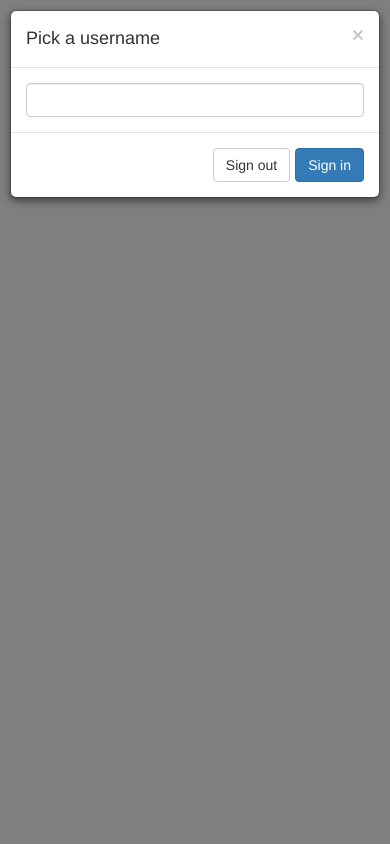
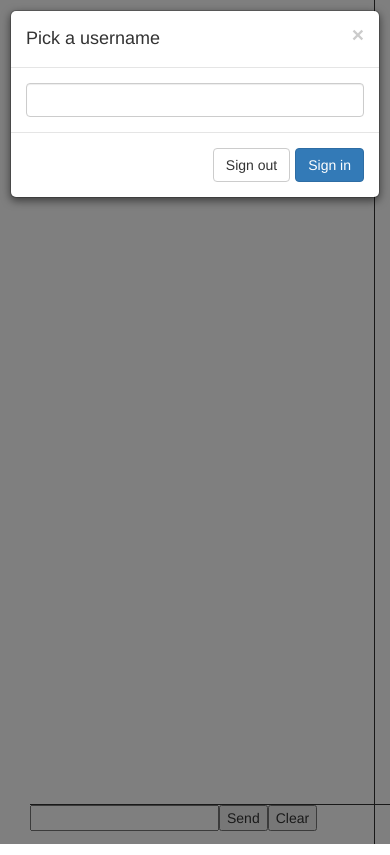
Before and after one commit to nailkhasipov/react-redux-chat, a React app: page / in a window 390 px wide. Built offline with nearby package versions, Linux system fonts and the light colour scheme.

Commit message:
message list and send

```diff
--- a/public/style.css
+++ b/public/style.css
@@ -11,7 +11,7 @@ html, body {
   border-right: 1px solid;
 }
 
-.new-message {
+.send-message {
   bottom: 0;
   border-top: 1px solid;
   height: 40px;
--- a/src/AddMessage.js
+++ /dev/null
@@ -1,5 +0,0 @@
-import React from 'react';
-
-function AddMessage() {
-  return <div className='add-message'><input type="text" /></div>;
-}
--- a/src/App.js
+++ b/src/App.js
@@ -1,14 +1,16 @@
 import React from 'react';
-import Modal from './Modal';
-import { Sidebar } from './Sidebar';
+import Modal from './components/Modal';
+import Sidebar from './components/Sidebar';
+import MessageList from './components/MessageList';
+import SendMessage from './components/SendMessage';
 
 function App() {
   return (
     <div className='container-fluid'>
       <Sidebar />
-      <div className='col-md-8'>
-        {/* <MessageList />
-        <AddMessage /> */}
+      <div className='col-md-9'>
+        <MessageList />
+        <SendMessage />
       </div>
       <Modal />
     </div>
--- a/src/MessageList.js
+++ /dev/null
@@ -1,5 +0,0 @@
-import React from 'react';
-
-function MessageList() {
-  return <ul className='message-list'></ul>;
-}
--- a/src/Sidebar.js
+++ /dev/null
@@ -1,23 +0,0 @@
-import React from 'react';
-import { connect } from 'react-redux';
-import PropTypes from 'prop-types';
-
-const SidebarComponent = ({ users }) => {
-  return (
-    <ul>
-      {users.map(user => (
-        <li>{user.name}</li>
-      ))}
-    </ul>
-  );
-};
-
-SidebarComponent.propTypes = {
-  users: PropTypes.arrayOf(PropTypes.shape({
-    name: PropTypes.string.isRequired
-  }).isRequired).isRequired
-};
-
-export const Sidebar = connect(state => ({
-  users: state.users
-}), {})(SidebarComponent);
--- a/src/actions.js
+++ b/src/actions.js
@@ -1,13 +1,12 @@
-export const ADD_MESSAGE = 'ADD_MESSAGE';
+export const SEND_MESSAGE = 'SEND_MESSAGE';
 export const MESSAGE_RECEIVED = 'MESSAGE_RECEIVED';
 export const ADD_USER = 'ADD_USER';
 export const USERS_LIST = 'USERS_LIST';
 
-export function addMessage(message, author) {
+export function sendMessage(text) {
   return {
-    type: ADD_MESSAGE,
-    message,
-    author
+    type: SEND_MESSAGE,
+    text
   };
 }
 
--- /dev/null
+++ b/src/components/MessageList.js
@@ -0,0 +1,33 @@
+import React from 'react';
+import { connect } from 'react-redux';
+import PropTypes from 'prop-types';
+
+const MessageListComponent = ({ messages }) => {
+  return (
+    <ul className='message-list'>
+      {messages.map(message => (
+        <li>{message.text}</li>
+      ))}
+    </ul>
+  );
+};
+
+MessageListComponent.propTypes = {
+  messages: PropTypes.arrayOf(
+    PropTypes.shape({
+      text: PropTypes.string.isRequired
+    }).isRequired
+  ).isRequired,
+};
+
+const mapStateToProps = state => {
+  return {
+    messages: state.messages
+  };
+};
+
+const MessageList = connect(
+  mapStateToProps
+)(MessageListComponent);
+
+export default MessageList;
--- a/src/Modal.js
+++ b/src/components/Modal.js
@@ -1,6 +1,6 @@
 import React from 'react';
 import { connect } from 'react-redux';
-import { addUser } from './actions';
+import { addUser } from '../actions';
 
 let Modal = ({ dispatch }) => {
   let input;
--- /dev/null
+++ b/src/components/SendMessage.js
@@ -0,0 +1,26 @@
+import React from 'react';
+import { connect } from 'react-redux';
+import { sendMessage } from '../actions';
+
+let SendMessage = ({ dispatch }) => {
+  let input;
+
+  return (
+    <form className='send-message' onSubmit={e => {
+      e.preventDefault();
+      if (!input.value.trim()) {
+        return;
+      }
+      dispatch(sendMessage(input.value));
+      input.value = '';
+    }}>
+      <input type='text' ref={node => {input = node;}} />
+      <button type='submit'>Send</button>
+      <button>Clear</button>
+    </form>
+  );
+};
+
+SendMessage = connect()(SendMessage);
+
+export default SendMessage;
--- /dev/null
+++ b/src/components/Sidebar.js
@@ -0,0 +1,33 @@
+import React from 'react';
+import { connect } from 'react-redux';
+import PropTypes from 'prop-types';
+
+const SidebarComponent = ({ users }) => {
+  return (
+    <ul className='sidebar col-md-3'>
+      {users.map(user => (
+        <li>{user.name}</li>
+      ))}
+    </ul>
+  );
+};
+
+SidebarComponent.propTypes = {
+  users: PropTypes.arrayOf(
+    PropTypes.shape({
+      name: PropTypes.string.isRequired
+    }).isRequired
+  ).isRequired,
+};
+
+const mapStateToProps = state => {
+  return {
+    users: state.users
+  };
+};
+
+const Sidebar = connect(
+  mapStateToProps
+)(SidebarComponent);
+
+export default Sidebar;
--- a/src/reducers.js
+++ b/src/reducers.js
@@ -1,6 +1,6 @@
 import { combineReducers } from 'redux';
 import {
-  ADD_MESSAGE,
+  SEND_MESSAGE,
   MESSAGE_RECEIVED,
   ADD_USER,
   USERS_LIST
@@ -24,7 +24,13 @@ function users(state = [], action) {
 
 function messages (state = [], action) {
   switch (action.type) {
-    case 'ADD_MESSAGE':
+    case 'SEND_MESSAGE':
+      return [
+        ...state,
+        {
+          text: action.text
+        }
+      ];
     case 'MESSAGE_RECEIVED':
       return state.concat([
         {
```
